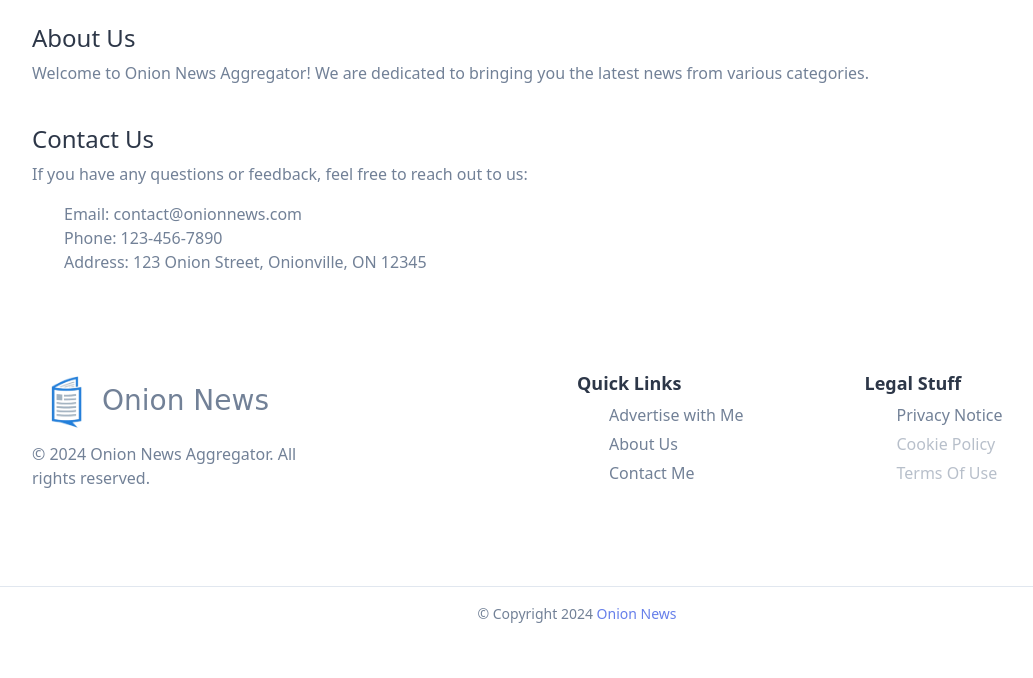
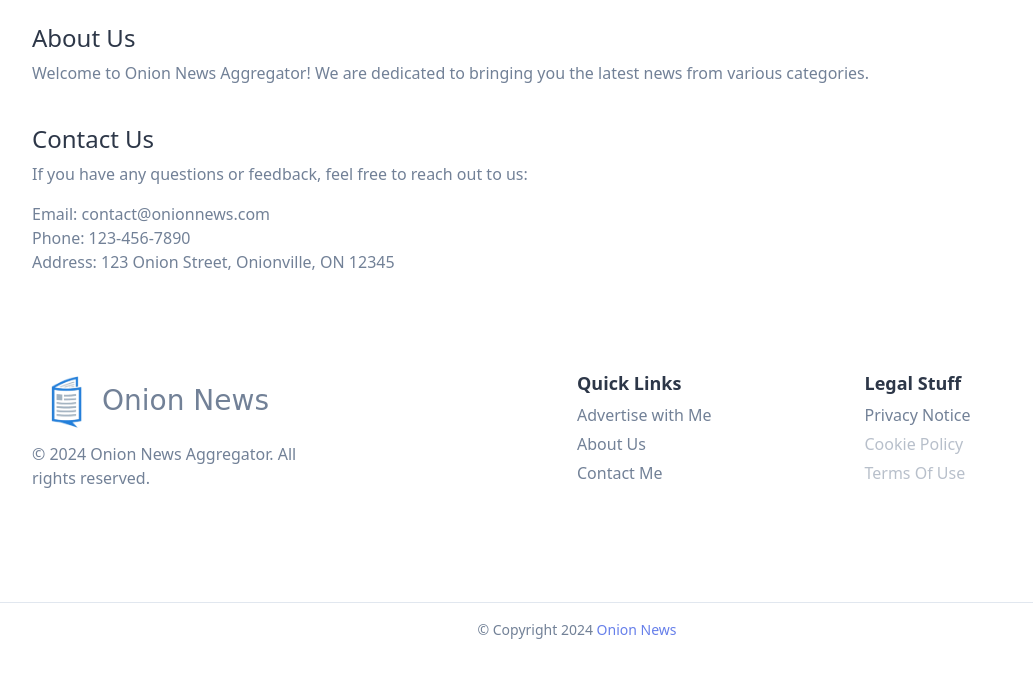
Before and after one commit to SiddharthBahuguna/NEWS-AGGREGATOR-PROJECT, a Django app: page /about/ in a window 1280 px wide. Shown: the part 92-770 px from the top of the page, without its empty margins (63-1096 px from the left). Run offline with Django 4.2, Linux system fonts and the light colour scheme; some libraries are stand-ins or nearby versions; some web fonts are replaced.

```diff
--- a/newsaggregator/static/assets/css/style.css
+++ b/newsaggregator/static/assets/css/style.css
@@ -520,6 +520,13 @@ footer .wrapper { text-align: center; }
 .footer-link { color: var(--foreground-secondary); }
 
 .footer-link:hover { color: var(--accent); }
+
+.wrapper, ul {
+  margin-top: 0;
+  margin-bottom: 1rem;
+  padding-left: 0;
+}
+
 
 .copyright {
   color: var(--foreground-secondary);
```
